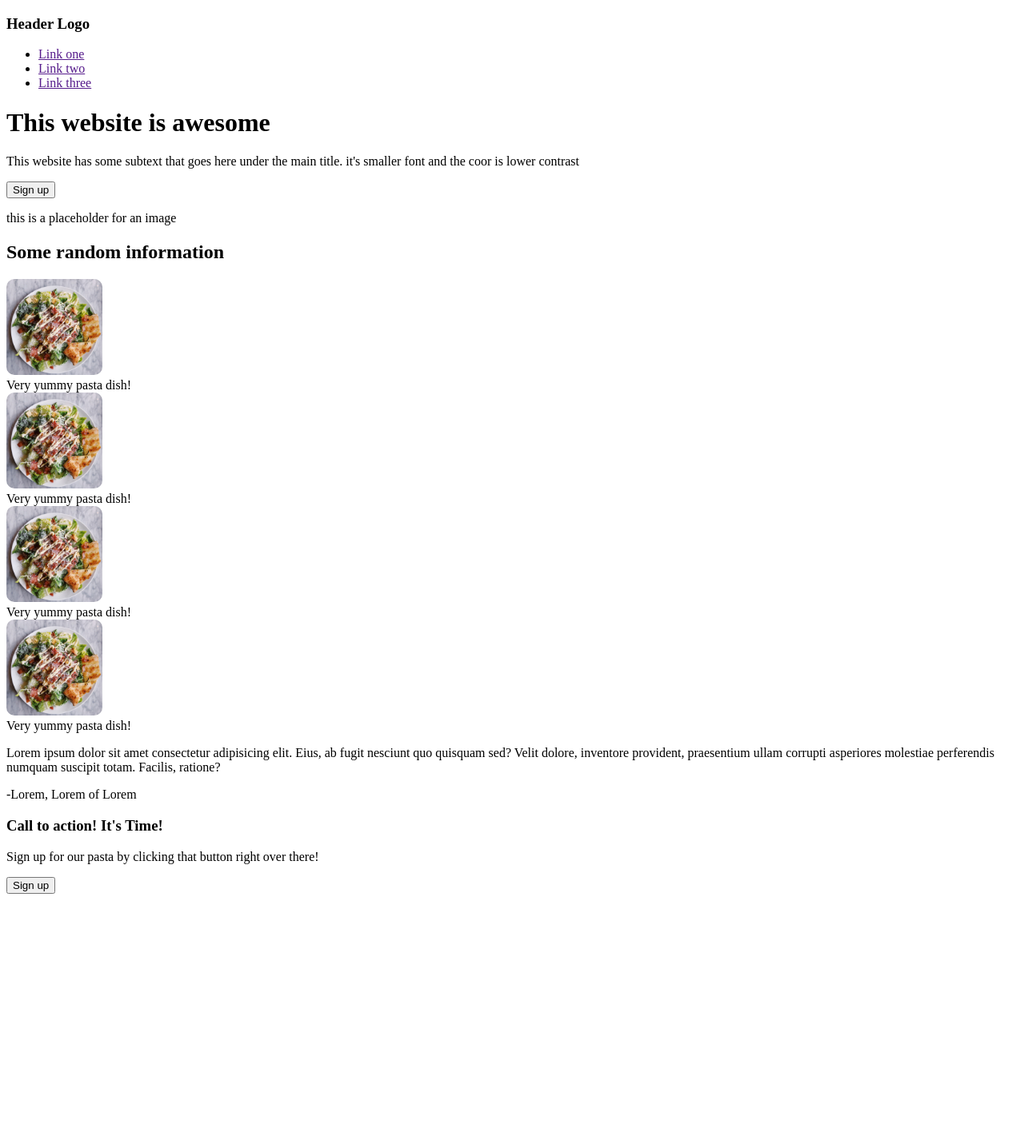
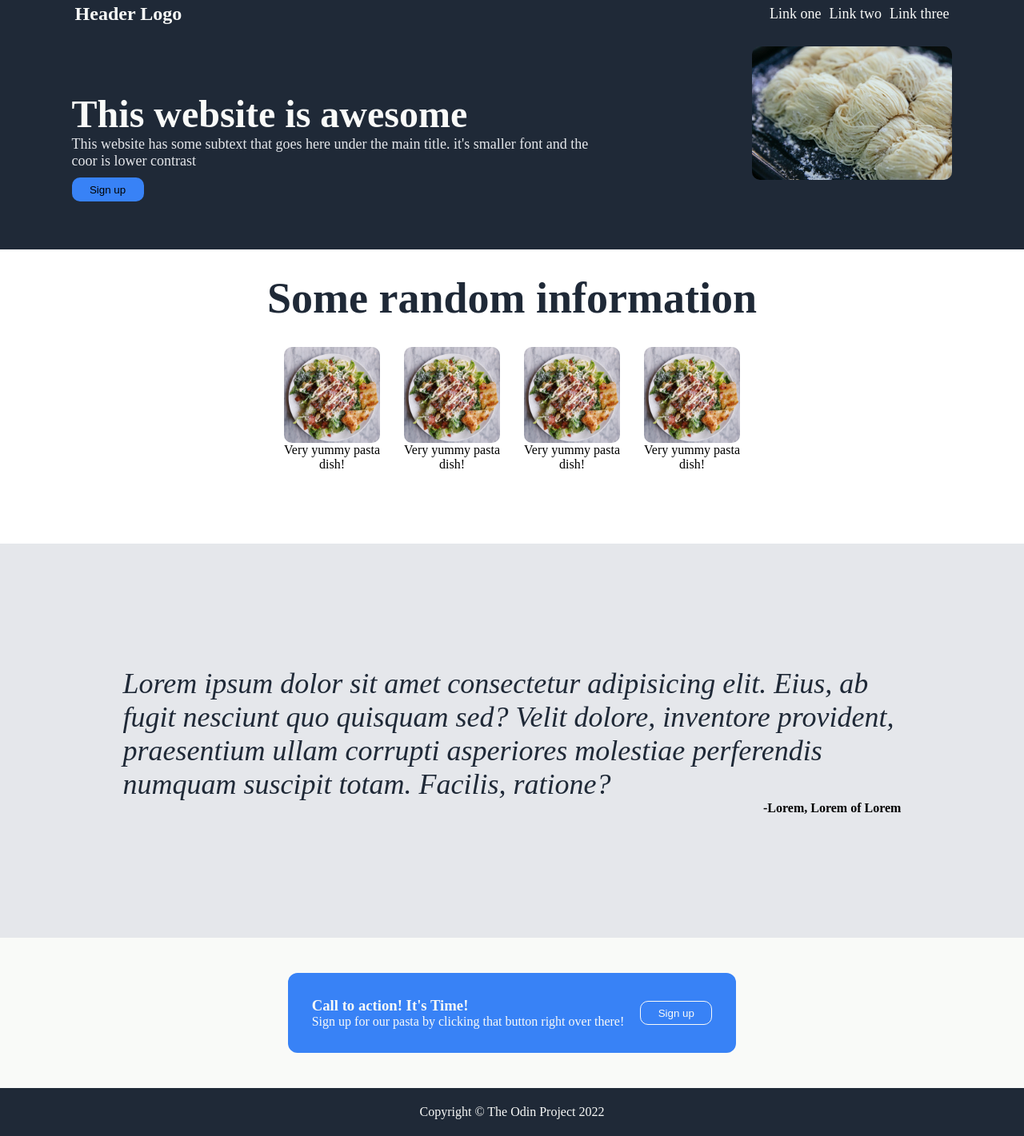
Before and after one commit to sirjamo1/landing-page, a plain HTML site: page index.html in a window 1280 px wide. Shown: the whole page at 80% size. Before the commit the page ends 1126 px from the top, so only its background shows below. Drawn offline with Linux system fonts and the light colour scheme.

Commit message:
coded the css, left it pretty basic (no media etc.)

```diff
--- a/css/style.css
+++ b/css/style.css
@@ -1,4 +1,177 @@
+* {
+  list-style: none;
+  margin: 0;
+  padding: 0;
+}
+button {
+  width: 90px;
+  height: 30px;
+  border-radius: 10px;
+}
 img {
   width: 120px;
   border-radius: 10px;
 }
+body {
+  display: flex;
+  flex-direction: column;
+}
+/* HEADER START*/
+
+.header {
+  display: flex;
+  justify-content: space-between;
+  background: #1f2937;
+  padding: 4px;
+}
+.header-logo {
+  display: flex;
+  align-items: center;
+  color: #f9faf8;
+  font-size: 24px;
+  margin: 0 7vw;
+}
+.nav-links-div {
+  display: flex;
+  align-items: center;
+  margin: 0 7vw;
+}
+a {
+  color: #f9faf8;
+  text-decoration: none;
+  font-size: 18px;
+}
+ul {
+  display: flex;
+  gap: 10px;
+}
+
+/* HEADER FINISH*/
+
+/* CONTAINER ONE START*/
+.container-one {
+  display: flex;
+  background: #1f2937;
+  padding-bottom: 60px;
+}
+.container-one-1 {
+  display: flex;
+  flex-direction: column;
+}
+.hero-main {
+  font-size: 48px;
+  font-weight: bolder;
+  color: #f9faf8;
+  margin: 0px 7vw;
+  padding-top: 80px;
+}
+.hero-secondary {
+  color: #e5e7eb;
+  font-size: 18px;
+  margin: 0 7vw;
+}
+.button-one {
+  width: 90px;
+  height: 30px;
+  background: #3882f6;
+  border-radius: 10px;
+  border-style: none;
+  margin: 10px 7vw 0 7vw;
+}
+.container-one-2 {
+  display: flex;
+  align-items: center;
+}
+.uncooked-pasta-img {
+  width: 250px;
+  margin: 0 7vw;
+}
+/* CONTAINER ONE END*/
+/* CONTAINER TWO START*/
+.container-two {
+  display: flex;
+  flex-direction: column;
+  padding-bottom: 90px;
+}
+.container-two-1 {
+  display: flex;
+  justify-content: center;
+  margin: 30px;
+  font-size: 36px;
+  font-weight: bolder;
+  color: #1f2937;
+}
+
+.container-two-2 {
+  display: flex;
+  justify-content: center;
+  gap: 30px;
+}
+.img-div {
+  display: flex;
+  width: 120px;
+  flex-direction: column;
+  text-align: center;
+}
+
+/* CONTAINER TWO END*/
+/* CONTAINER THREE START*/
+.container-three {
+  background: #e5e7eb;
+}
+.quote-text {
+  font-size: 36px;
+  color: #1f2937;
+  margin: 12vw;
+  margin-bottom: 0;
+  font-style: italic;
+  font-weight: lighter;
+}
+.quote-text-aurthor {
+  font-weight: bold;
+  margin: 12vw;
+  margin-top: 0;
+  display: flex;
+  justify-content: flex-end;
+}
+/* CONTAINER THREE END*/
+/* CONTAINER FOUR START*/
+.container-four {
+  background: #f9faf8;
+  padding: 30px 7vw;
+  display: flex;
+  justify-content: center;
+}
+.container-four-1 {
+  background: #3882f6;
+  color: #f9faf8;
+  border-radius: 12px;
+  padding: 30px;
+  display: flex;
+  margin: 14px 6vw;
+}
+.container-four-1 {
+  display: flex;
+  align-items: center;
+}
+.container-four-2 {
+  display: flex;
+  align-items: center;
+}
+.button-two {
+  background: #3882f6;
+  color: #f9faf8;
+  border: #f9faf8 1px solid;
+  margin-left: 20px;
+}
+/* CONTAINER FOUR END*/
+/* FOOTER */
+.footer {
+  background: #1f2937;
+  color: #f9faf8;
+
+  height: 60px;
+  display: flex;
+  justify-content: center;
+  align-items: center;
+}
--- a/index.html
+++ b/index.html
@@ -5,54 +5,87 @@
     <meta http-equiv="X-UA-Compatible" content="IE=edge" />
     <meta name="viewport" content="width=device-width, initial-scale=1.0" />
     <title>Landing Page</title>
-    <link rel="stylesheet" href="/css/style.css">
+    <link rel="stylesheet" href="/css/style.css" />
   </head>
   <body>
     <header class="header">
       <h3 class="header-logo">Header Logo</h3>
-      <div class="nav-links">
+      <div class="nav-links-div">
         <ul>
-          <li><a href="">Link one</a></li>
-          <li><a href="">Link two</a></li>
-          <li><a href="">Link three</a></li>
+          <li><a class="nav-links" href="">Link one</a></li>
+          <li><a class="nav-links" href="">Link two</a></li>
+          <li><a class="nav-links" href="">Link three</a></li>
         </ul>
       </div>
     </header>
     <div class="container-one">
-      <div class="container-one-1"></div>
-      <h1>This website is awesome</h1>
-      <p>
-        This website has some subtext that goes here under the main title. it's
-        smaller font and the coor is lower contrast
+      <div class="container-one-1">
+        <h1 class="hero-main">This website is awesome</h1>
+        <p class="hero-secondary">
+          This website has some subtext that goes here under the main title.
+          it's smaller font and the coor is lower contrast
         </p>
         <button class="button-one">Sign up</button>
+      </div>
       <div class="container-one-2">
-        <p>this is a placeholder for an image</p>
+        <div>
+          <img
+            class="uncooked-pasta-img"
+            src="/img/pexels-katerina-holmes-5907896.jpg"
+            alt="uncooked pasta"
+          />
+        </div>
       </div>
     </div>
     <div class="container-two">
       <div class="container-two-1">
         <h2>Some random information</h2>
       </div>
-     <div container-two-2>
-      <img class="images" src="/img/pexels-julie-aagaard-2097090.jpg" alt="pasta dish">
+      <div class="container-two-2">
+        <div class="img-div">
+          <img
+            class="images"
+            src="/img/pexels-julie-aagaard-2097090.jpg"
+            alt="pasta dish"
+          />
           <figcaption>Very yummy pasta dish!</figcaption>
-      <img src="/img/pexels-julie-aagaard-2097090.jpg" alt="pasta dish">
+        </div>
+        <div class="img-div">
+          <img src="/img/pexels-julie-aagaard-2097090.jpg" alt="pasta dish" />
           <figcaption>Very yummy pasta dish!</figcaption>
-      <img src="/img/pexels-julie-aagaard-2097090.jpg" alt="pasta dish">
+        </div>
+        <div class="img-div">
+          <img src="/img/pexels-julie-aagaard-2097090.jpg" alt="pasta dish" />
           <figcaption>Very yummy pasta dish!</figcaption>
-      <img src="/img/pexels-julie-aagaard-2097090.jpg" alt="pasta dish">
+        </div>
+        <div class="img-div">
+          <img src="/img/pexels-julie-aagaard-2097090.jpg" alt="pasta dish" />
           <figcaption>Very yummy pasta dish!</figcaption>
         </div>
       </div>
+    </div>
     <div class="container-three">
-     <p>Lorem ipsum dolor sit amet consectetur adipisicing elit. Eius, ab fugit nesciunt quo quisquam sed? Velit dolore, inventore provident, praesentium ullam corrupti asperiores molestiae perferendis numquam suscipit totam. Facilis, ratione?</p>
-     <p>-Lorem, Lorem of Lorem</p>
+      <p class="quote-text">
+        Lorem ipsum dolor sit amet consectetur adipisicing elit. Eius, ab fugit
+        nesciunt quo quisquam sed? Velit dolore, inventore provident,
+        praesentium ullam corrupti asperiores molestiae perferendis numquam
+        suscipit totam. Facilis, ratione?
+      </p>
+      <p class="quote-text-aurthor">-Lorem, Lorem of Lorem</p>
     </div>
-    <footer>
+    <div class="container-four">
+      <div class="container-four-1">
+        <div class="container-four-1-1">
           <h3>Call to action! It's Time!</h3>
           <p>Sign up for our pasta by clicking that button right over there!</p>
+        </div>
+        <div class="container-four-2">
           <button class="button-two">Sign up</button>
+        </div>
+      </div>
+    </div>
+    <footer class="footer">
+      <p>Copyright &copy The Odin Project 2022</p>
     </footer>
   </body>
 </html>
```
Also changed, not shown: img/pexels-katerina-holmes-5907896.jpg (added), 1 other file. Lines whose indentation alone changed are shown as unchanged.
